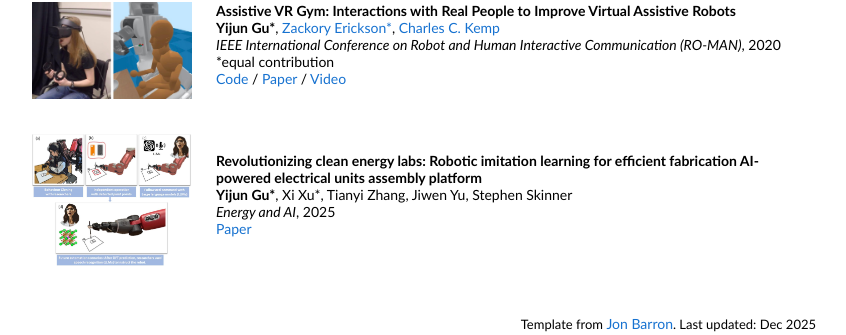
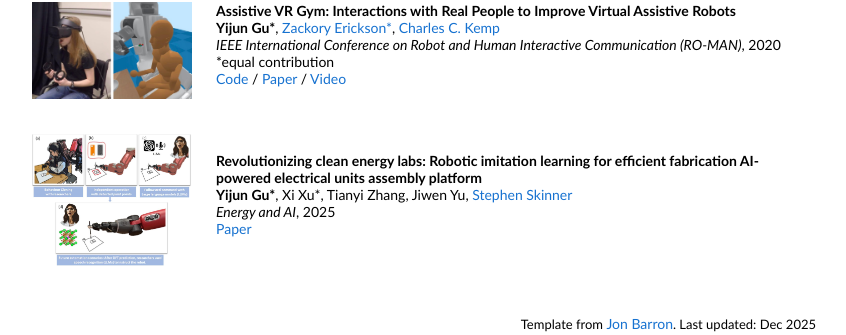
Before and after one commit to esthergu/homepage, a plain HTML site: page index.html in a window 1280 px wide. Shown: the part 1202-1537 px from the top of the page, without its empty margins (224-1070 px from the left). Drawn offline with Linux system fonts and the light colour scheme.

Commit message:
Update file.

```diff
--- a/index.html
+++ b/index.html
@@ -179,7 +179,7 @@
           Xi Xu*,
           Tianyi Zhang,
           Jiwen Yu,
-          Stephen Skinner
+          <a href="https://profiles.imperial.ac.uk/s.skinner">Stephen Skinner</a>
           <br>
           <em>Energy and AI</em>, 2025
           <br>
```
